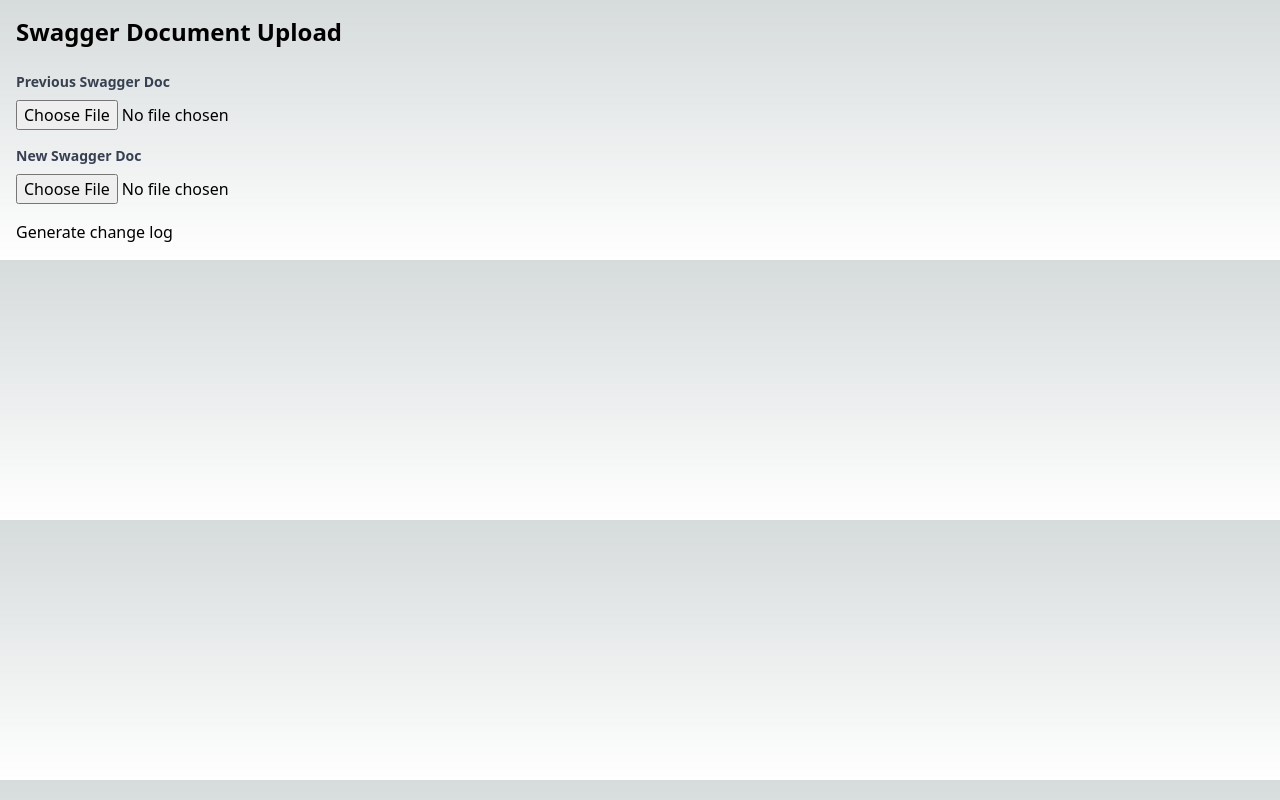
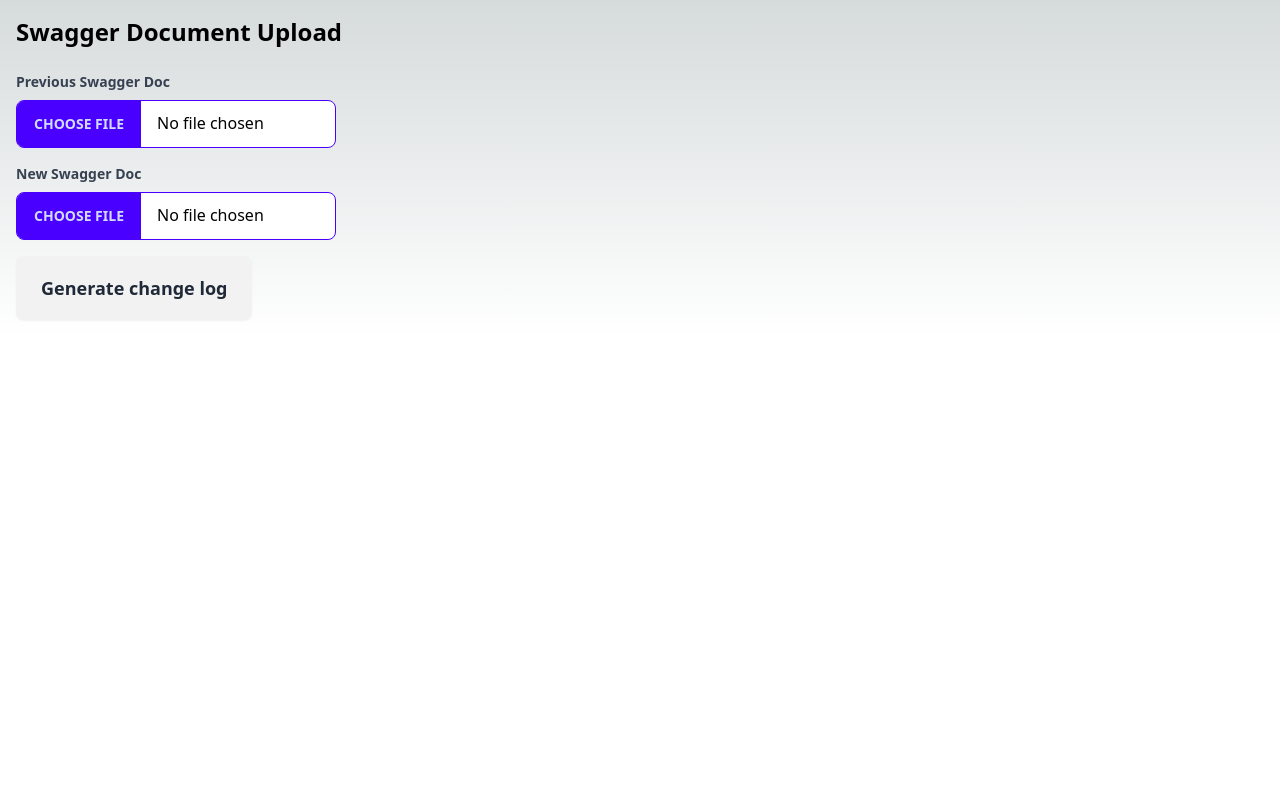
Before and after one commit to EdwardDennis/changelog-generator, a Next.js app: page / in a window 1280 px wide. Built offline with nearby package versions, Linux system fonts and the light colour scheme.

Commit message:
Dependencies

```diff
--- a/tailwind.config.js
+++ b/tailwind.config.js
@@ -14,5 +14,5 @@
       },
     },
   },
-  plugins: [],
+  plugins: [require('daisyui')],
 };
```
Also changed, not shown: package.json (+7 -5 lines), 1 other file (tests, documents, lock files or other folders).
